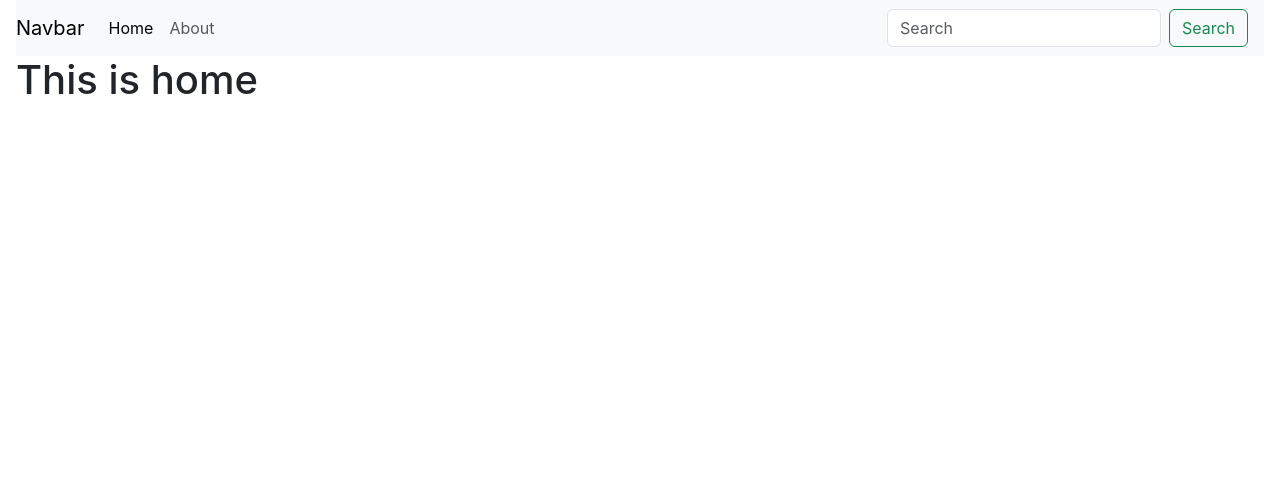
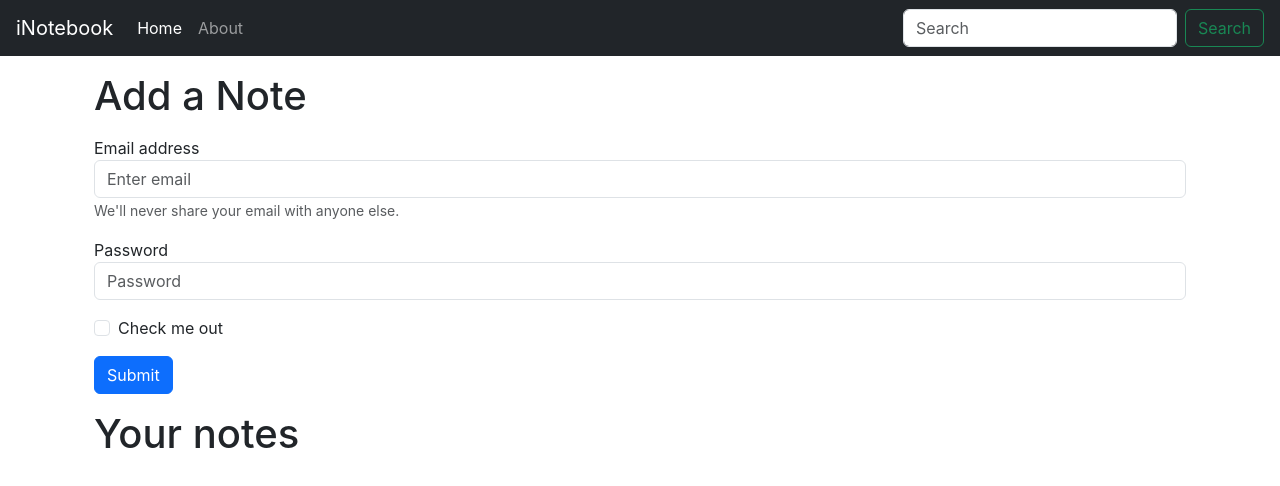
Before and after one commit to Adeshppp/inotebook, a React (Create React App) app: page / in a window 1280 px wide. Shown: the top 486 px of the page. Built offline with nearby package versions, Linux system fonts and the light colour scheme.

Commit message:
Implemented useLocation hook to highlight tab on which user clicked.

```diff
--- a/src/App.js
+++ b/src/App.js
@@ -12,11 +12,13 @@ function App() {
     <NoteState>
       <Router>
         <Navbar />
+        <div className="container">
         <Routes>
           <Route path="/about" element={<About />} />
 
           <Route path="/" element={<Home />} />
         </Routes>
+        </div>
       </Router>
     </NoteState>
   );
--- a/src/components/About.js
+++ b/src/components/About.js
@@ -1,17 +1,10 @@
 import React, { useContext, useEffect } from "react";
-import noteContext from "../context/notes/noteContext";
-
 
 
 // rafce
 
 const About = () => {
-  const a = useContext(noteContext);
-  useEffect(() => {
-    a.update()
-  }, [])
-
-  return <div className="mx-3">About {a.state.name} and he is in class {a.state.class}</div>;
+  return <div className="mx-3">About page</div>;
 }
 
 export default About
--- a/src/components/Home.js
+++ b/src/components/Home.js
@@ -2,11 +2,33 @@ import React from 'react'
 
 
 const Home = () => {
-  return (
-    <div className="mx-3">
-      <h1>This is home </h1>
-    </div>
-  )
+    return (
+        <div>
+        <div className="container my-3">
+            <h1>Add a Note </h1>
+            <form>
+                <div class="form-group my-3">
+                    <label for="exampleInputEmail1">Email address</label>
+                    <input type="email" class="form-control" id="exampleInputEmail1" aria-describedby="emailHelp" placeholder="Enter email" />
+                    <small id="emailHelp" class="form-text text-muted">We'll never share your email with anyone else.</small>
+                </div>
+                <div class="form-group my-3">
+                    <label for="exampleInputPassword1">Password</label>
+                    <input type="password" class="form-control" id="exampleInputPassword1" placeholder="Password" />
+                </div>
+                <div class="form-check my-3">
+                    <input type="checkbox" class="form-check-input" id="exampleCheck1" />
+                    <label class="form-check-label" for="exampleCheck1">Check me out</label>
+                </div>
+                <button type="submit" class="btn btn-primary">Submit</button>
+            </form>
+            </div>
+            <div className="container my-3">
+
+            <h1>Your notes</h1>
+            </div>
+        </div>
+    )
 }
 
 export default Home
--- a/src/components/Navbar.js
+++ b/src/components/Navbar.js
@@ -1,21 +1,34 @@
-import React from 'react'
-import { Link } from "react-router-dom";
+import React, { useEffect } from 'react'
+import { Link, useLocation } from "react-router-dom";
+
 
 const Navbar = () => {
+  let location = useLocation();
+  useEffect(() => {
+    console.log(location.pathname)
+  }, [location]);
+
   return (
-    <nav className="navbar navbar-expand-lg navbar-light bg-light mx-3">
-      <Link className="navbar-brand" to="/">Navbar</Link>
+    <nav className="navbar navbar-expand-lg navbar-dark bg-dark">
+
+      <Link className="navbar-brand mx-3" to="/">iNotebook</Link>
       <button className="navbar-toggler" type="button" data-bs-toggle="collapse" data-bs-target="#navbarSupportedContent" aria-controls="navbarSupportedContent" aria-expanded="false" aria-label="Toggle navigation">
         <span className="navbar-toggler-icon"></span>
       </button>
 
       <div className="collapse navbar-collapse" id="navbarSupportedContent">
         <ul className="navbar-nav me-auto mb-2 mb-lg-0">
-          <li className="nav-item">
+          {/* <li className="nav-item">
             <Link className="nav-link active" aria-current="page" to="/">Home</Link>
           </li>
           <li className="nav-item">
             <Link className="nav-link" to="/about">About</Link>
+          </li> */}
+          <li className="nav-item">
+            <Link className={`nav-link ${location.pathname === "/" ? "active" : ""}`} aria-current="page" to="/">Home</Link>
+          </li>
+          <li className="nav-item">
+            <Link className={`nav-link ${location.pathname === "/about" ? "active" : ""}`} to="/about">About</Link>
           </li>
         </ul>
         <form className="d-flex mx-3">
--- a/src/context/notes/NoteState.js
+++ b/src/context/notes/NoteState.js
@@ -2,21 +2,9 @@ import { useState } from "react";
 import NoteContext from "./noteContext";
 
 const NoteState = (props)=>{
-    const s1 = {
-        "name":"Adesh",
-        "class": "A1",
-    };
-    const [state, setState] = useState(s1)
-    const update = () =>{
-        setTimeout(() => {
-            setState({
-                "name":"Nilesh",
-                "class": "B1"
-            })
-        }, 1000);
-    }
+
     return(
-        <NoteContext.Provider value={{state, update}}>
+        <NoteContext.Provider value={{}}>
             {props.children}
         </NoteContext.Provider>
     )
```
Also changed, not shown: 1 other file (tests, documents, lock files or other folders).
